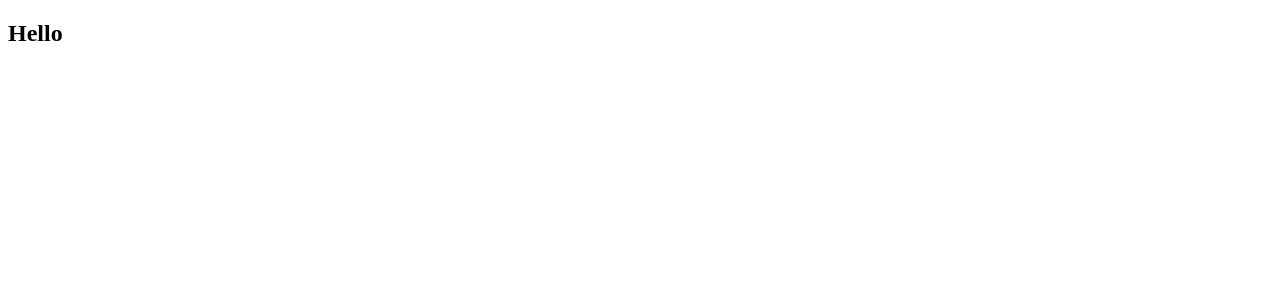
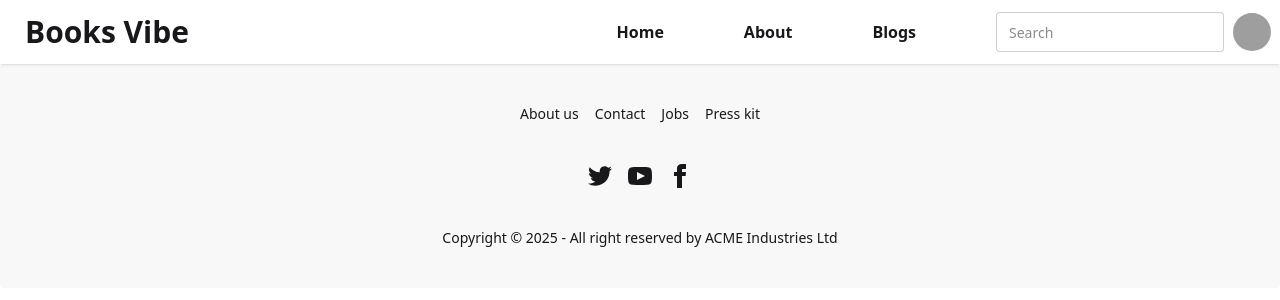
Before and after one commit to Amitkumersarkar/Books-Lovers, a React (Vite) app: page / in a window 1280 px wide. Shown: the top 300 px of the page. Built offline with nearby package versions, Linux system fonts and the light colour scheme; grey boxes are pictures that could not be loaded.

Commit message:
added new file

```diff
--- a/src/App.css
+++ /dev/null
@@ -1,2 +0,0 @@
-@import "tailwindcss";
-@plugin "daisyui";
--- /dev/null
+++ b/src/components/Dashboard/Dashboard.jsx
@@ -0,0 +1,11 @@
+
+const Dashboard = () => {
+
+    return (
+        <div>
+            <h2>this is dashboard</h2>
+        </div>
+    );
+};
+
+export default Dashboard;
--- /dev/null
+++ b/src/components/ErrorPage/ErrorPage.jsx
@@ -0,0 +1,12 @@
+
+const ErrorPage = () => {
+
+    return (
+        <div>
+            <h1 className="text-4xl">Error 404..!!</h1>
+            <h2 className="text-2xl">The Page Is Not Found</h2>
+        </div>
+    );
+};
+
+export default ErrorPage;
--- /dev/null
+++ b/src/components/Footer/Footer.jsx
@@ -0,0 +1,56 @@
+
+const Footer = () => {
+
+    return (
+        <footer className="footer footer-horizontal footer-center bg-base-200 text-base-content rounded p-10">
+            <nav className="grid grid-flow-col gap-4">
+                <a className="link link-hover">About us</a>
+                <a className="link link-hover">Contact</a>
+                <a className="link link-hover">Jobs</a>
+                <a className="link link-hover">Press kit</a>
+            </nav>
+            <nav>
+                <div className="grid grid-flow-col gap-4">
+                    <a>
+                        <svg
+                            xmlns="http://www.w3.org/2000/svg"
+                            width="24"
+                            height="24"
+                            viewBox="0 0 24 24"
+                            className="fill-current">
+                            <path
+                                d="M24 4.557c-.883.392-1.832.656-2.828.775 1.017-.609 1.798-1.574 2.165-2.724-.951.564-2.005.974-3.127 1.195-.897-.957-2.178-1.555-3.594-1.555-3.179 0-5.515 2.966-4.797 6.045-4.091-.205-7.719-2.165-10.148-5.144-1.29 2.213-.669 5.108 1.523 6.574-.806-.026-1.566-.247-2.229-.616-.054 2.281 1.581 4.415 3.949 4.89-.693.188-1.452.232-2.224.084.626 1.956 2.444 3.379 4.6 3.419-2.07 1.623-4.678 2.348-7.29 2.04 2.179 1.397 4.768 2.212 7.548 2.212 9.142 0 14.307-7.721 13.995-14.646.962-.695 1.797-1.562 2.457-2.549z"></path>
+                        </svg>
+                    </a>
+                    <a>
+                        <svg
+                            xmlns="http://www.w3.org/2000/svg"
+                            width="24"
+                            height="24"
+                            viewBox="0 0 24 24"
+                            className="fill-current">
+                            <path
+                                d="M19.615 3.184c-3.604-.246-11.631-.245-15.23 0-3.897.266-4.356 2.62-4.385 8.816.029 6.185.484 8.549 4.385 8.816 3.6.245 11.626.246 15.23 0 3.897-.266 4.356-2.62 4.385-8.816-.029-6.185-.484-8.549-4.385-8.816zm-10.615 12.816v-8l8 3.993-8 4.007z"></path>
+                        </svg>
+                    </a>
+                    <a>
+                        <svg
+                            xmlns="http://www.w3.org/2000/svg"
+                            width="24"
+                            height="24"
+                            viewBox="0 0 24 24"
+                            className="fill-current">
+                            <path
+                                d="M9 8h-3v4h3v12h5v-12h3.642l.358-4h-4v-1.667c0-.955.192-1.333 1.115-1.333h2.885v-5h-3.808c-3.596 0-5.192 1.583-5.192 4.615v3.385z"></path>
+                        </svg>
+                    </a>
+                </div>
+            </nav>
+            <aside>
+                <p>Copyright © {new Date().getFullYear()} - All right reserved by ACME Industries Ltd</p>
+            </aside>
+        </footer>
+    );
+};
+
+export default Footer;
--- /dev/null
+++ b/src/components/Header/Navbar.jsx
@@ -0,0 +1,45 @@
+
+const Navbar = () => {
+    const links = <>
+        <li>Home</li>
+        <li>About</li>
+        <li>Blogs</li>
+    </>
+    return (
+        <div className="navbar bg-base-100 shadow-sm">
+            <div className="flex-1">
+                <a className="btn btn-ghost text-3xl">Books Vibe</a>
+            </div>
+            <div className="flex list-none items-center gap-20 pr-20 font-bold cursor-pointer">
+                {links}
+            </div>
+            <div className="flex gap-2">
+
+                <input type="text" placeholder="Search" className="input input-bordered w-24 md:w-auto" />
+                <div className="dropdown dropdown-end">
+                    <div tabIndex={0} role="button" className="btn btn-ghost btn-circle avatar">
+                        <div className="w-10 rounded-full">
+                            <img
+                                alt="Tailwind CSS Navbar component"
+                                src="https://img.daisyui.com/images/stock/photo-1534528741775-53994a69daeb.webp" />
+                        </div>
+                    </div>
+                    <ul
+                        tabIndex={0}
+                        className="menu menu-sm dropdown-content bg-base-100 rounded-box z-1 mt-3 w-52 p-2 shadow">
+                        <li>
+                            <a className="justify-between">
+                                Profile
+                                <span className="badge">New</span>
+                            </a>
+                        </li>
+                        <li><a>Settings</a></li>
+                        <li><a>Logout</a></li>
+                    </ul>
+                </div>
+            </div>
+        </div>
+    );
+};
+
+export default Navbar;
--- /dev/null
+++ b/src/components/Home/Home.jsx
@@ -0,0 +1,11 @@
+
+const Home = () => {
+
+    return (
+        <div>
+            <h2>This is a home page</h2>
+        </div>
+    );
+};
+
+export default Home;
--- a/src/components/Root/Root.jsx
+++ b/src/components/Root/Root.jsx
@@ -1,9 +1,14 @@
+import { Outlet } from "react-router-dom";
+import Footer from "../Footer/Footer";
+import Navbar from "../Header/Navbar";
 
 const Root = () => {
 
     return (
         <div>
-            <h2>Hello</h2>
+            <Navbar></Navbar>
+            <Outlet></Outlet>
+            <Footer></Footer>
         </div>
     );
 };
--- a/src/index.css
+++ b/src/index.css
@@ -0,0 +1,2 @@
+@import "tailwindcss";
+@plugin "daisyui";
--- a/src/main.jsx
+++ b/src/main.jsx
@@ -6,11 +6,25 @@
   RouterProvider,
 } from "react-router-dom";
 import Root from './components/Root/Root';
+import ErrorPage from './components/ErrorPage/ErrorPage';
+import Home from './components/Home/Home';
+import Dashboard from './components/Dashboard/Dashboard';
 
 const router = createBrowserRouter([
   {
     path: "/",
     element: <Root></Root>,
+    errorElement: <ErrorPage></ErrorPage>,
+    children: [
+      {
+        path: '/home',
+        element: <Home></Home>,
+      },
+      {
+        path: '/dashboard',
+        element: <Dashboard></Dashboard>,
+      }
+    ]
   },
 ]);
 createRoot(document.getElementById('root')).render(
```
